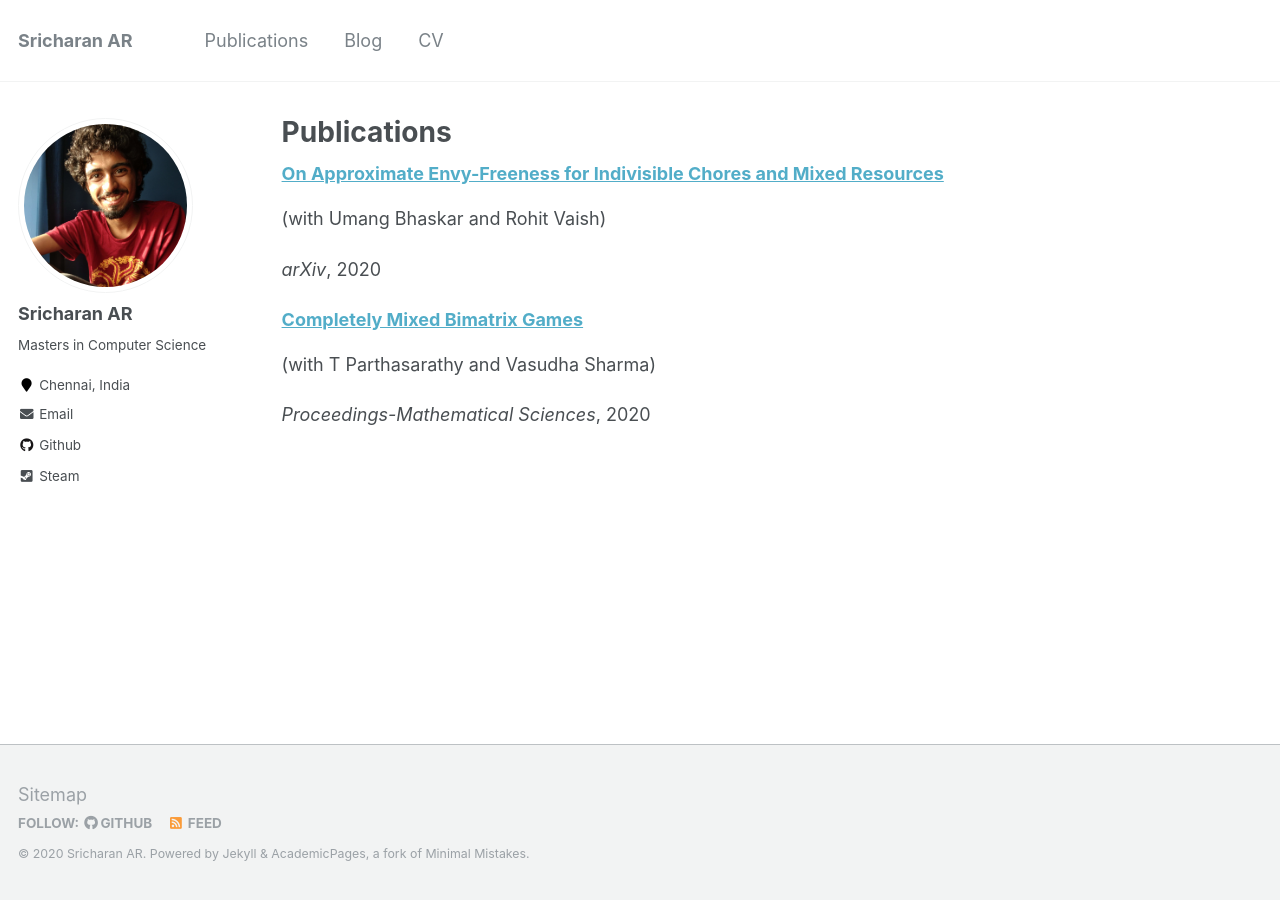
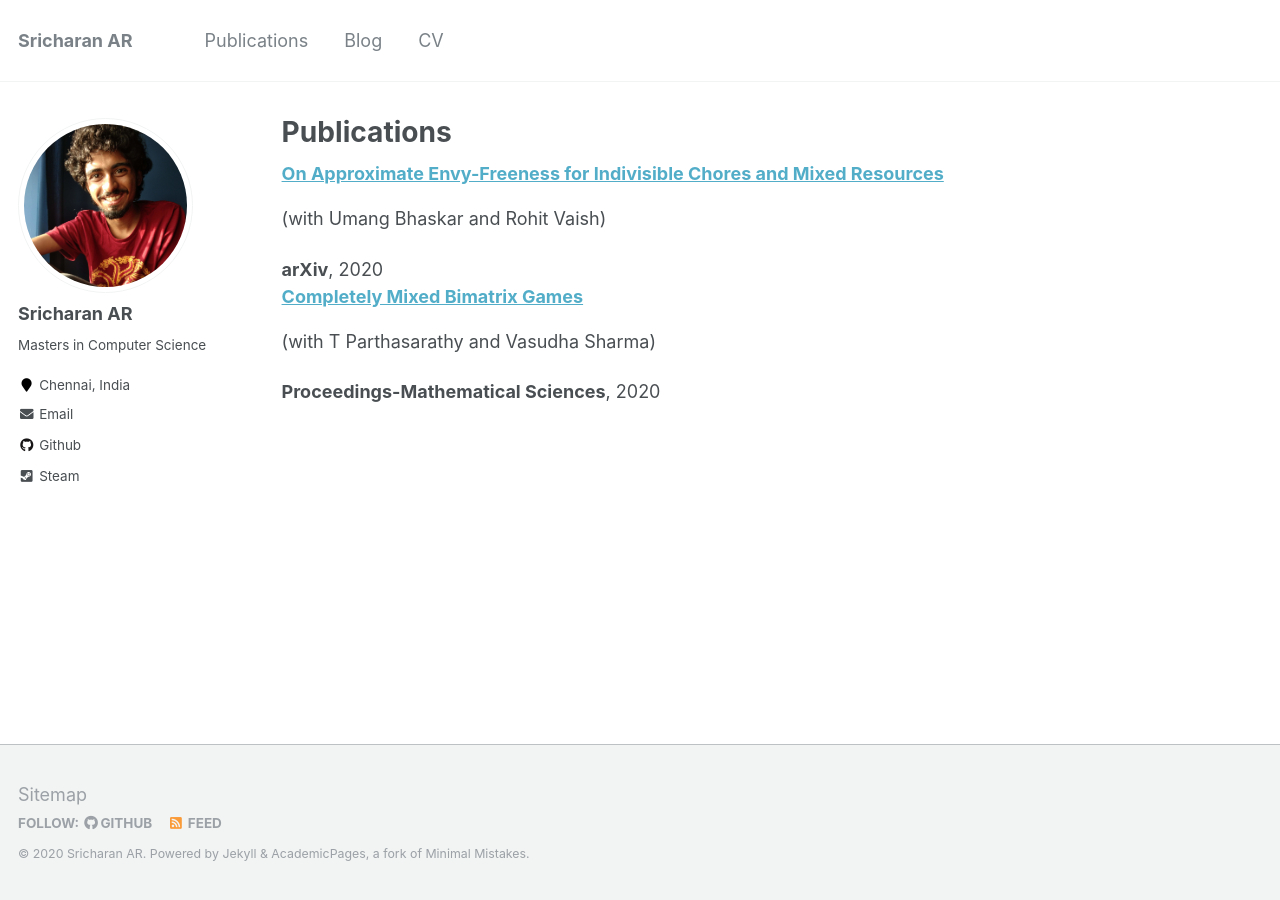
Before and after one commit to SriAR/sriar.github.io, a Jekyll site: the page built from _pages/publications.md, in a window 1280 px wide. Built offline with Jekyll 4.4.1, drawn with Linux system fonts in a browser that asks for light colours.

Commit message:
trying out pub styles

```diff
--- a/_includes/publications.html
+++ b/_includes/publications.html
@@ -17,6 +17,6 @@
     <b class="archive__item-title" itemprop="headline">
     <a href="{{ post.paperurl }}" rel="permalink">{{ title }}</a></b>
     <p class="archive__item-excerpt" itemprop="description">{{ post.excerpt | markdownify }}</p>
-    <p> <i>{{ post.venue }}</i>, {{ post.date | default: "1900-01-01" | date: "%Y" }} </p>
+    <b>{{ post.venue }}</b>, {{ post.date | default: "1900-01-01" | date: "%Y" }}
   </article>
 </div>
```
